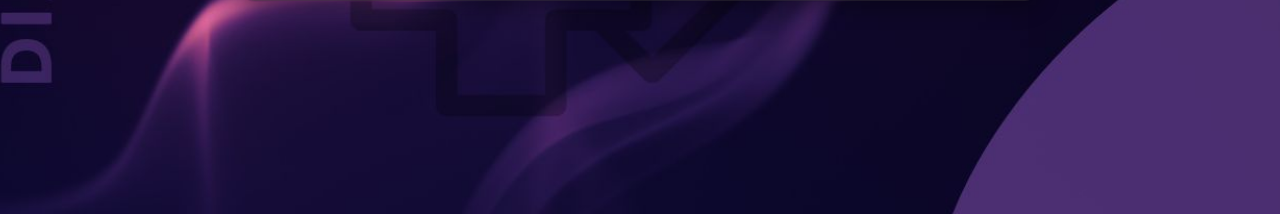
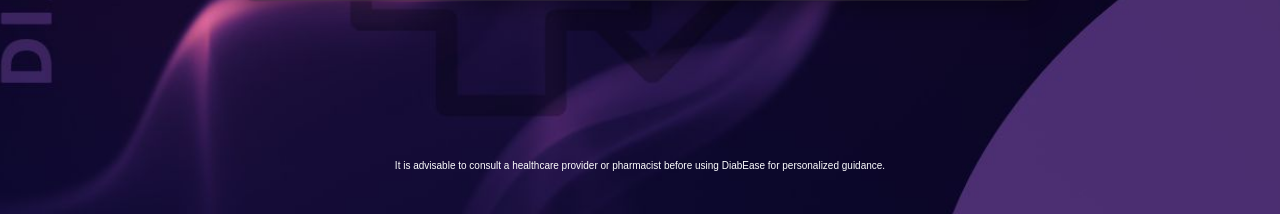
Before and after one commit to AntoJeffrinG/DiabEase, a Flask app: template Templates/insulin.html in a window 1280 px wide. Shown: the part 586-800 px from the top of the page. Run offline with Flask 3, Linux system fonts and the light colour scheme; the template is opened without the code that fills it, so the values that code supplies are empty.

Commit message:
Update insulin.html

```diff
--- a/Templates/insulin.html
+++ b/Templates/insulin.html
@@ -6,6 +6,18 @@
     <title>Insulin Recommendation</title>
     <link rel="icon" href="/static/images/logo.png" type="image/png">
     <link rel="stylesheet" href="/static/css/styles.css"> <!-- Link to your main CSS file -->
+    <style>
+        /* Advisory text styling */
+        .advice-text {
+            text-align: center;
+            font-size: 10px;
+            color: #fff; /* White text for visibility */
+            padding-top: 10px;
+            position: absolute;
+            bottom: 10px;
+            width: 100%;
+        }
+    </style>
 </head>
 <body>
     <section class="insulin-dosage-result-section">
@@ -14,6 +26,9 @@
             <p class="dosage-result">Suggested Insulin Dosage: <span>{{ result }}</span> units</p>
             <a href="/model2" class="button colorful-hover">Go Back</a>
         </div>
+
+        <!-- Positioned over the background, at the bottom -->
+        <p class="advice-text">It is advisable to consult a healthcare provider or pharmacist before using DiabEase for personalized guidance.</p>
     </section>
 </body>
 </html>
```
